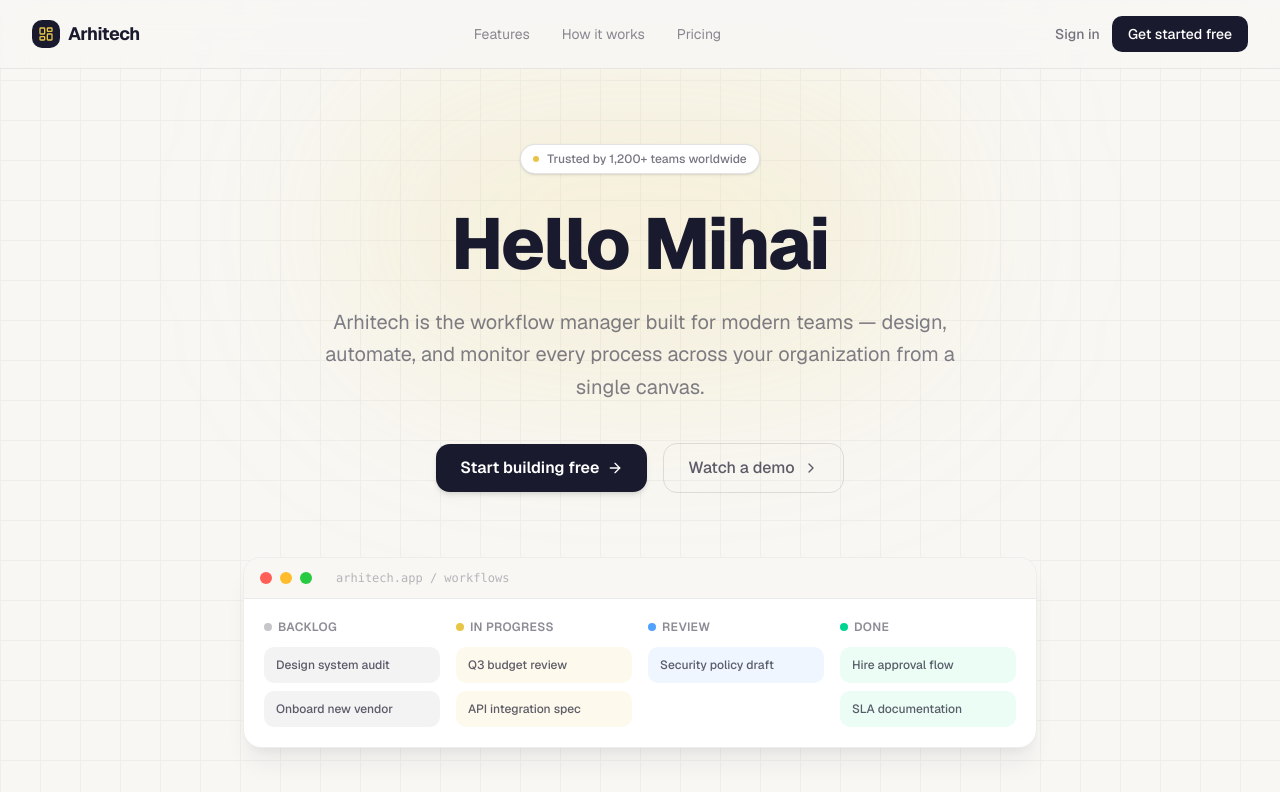
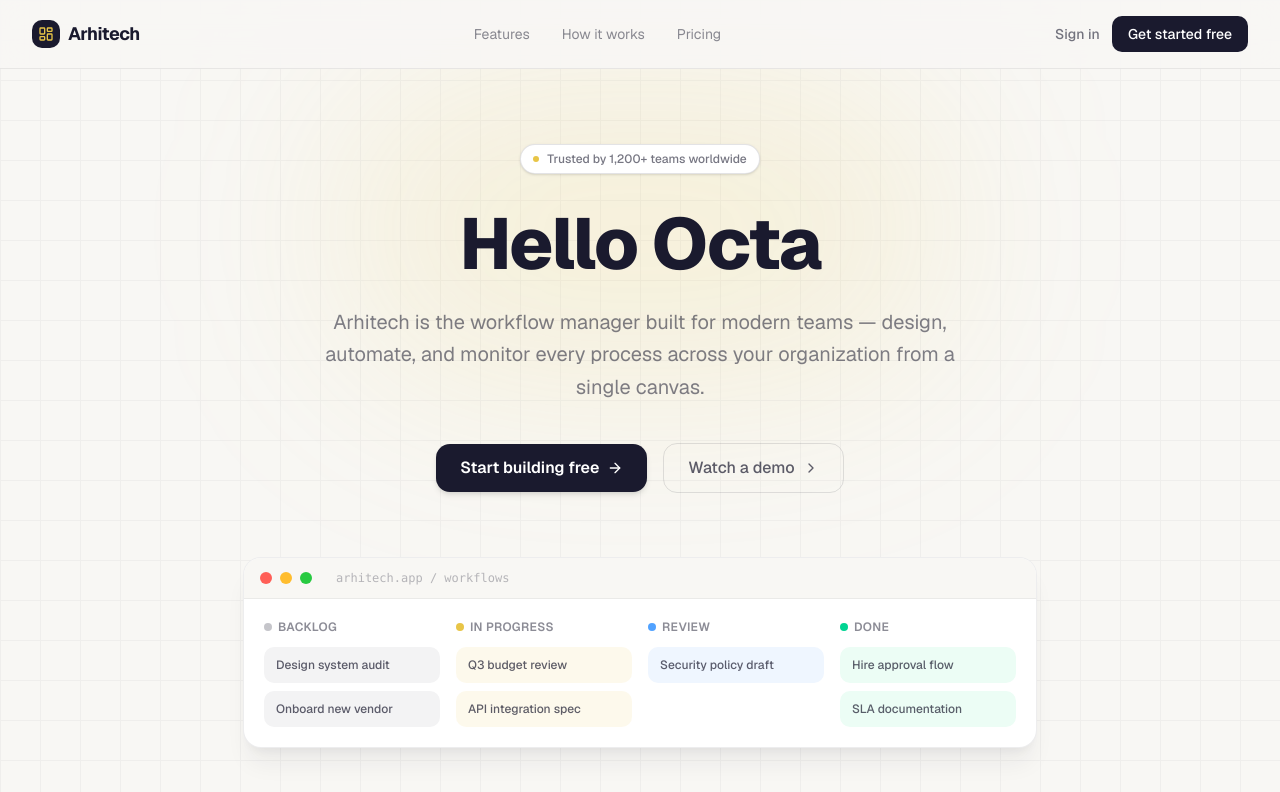
Before and after one commit to Orbit-SS/orbit_sites_service_storm_hello_mihai, a Next.js app: page / in a window 1280 px wide. Shown: the top 792 px of the page. Built offline with nearby package versions, Linux system fonts and the light colour scheme.

Commit message:
hello mihai change to hello octa

```diff
--- a/src/app/page.tsx
+++ b/src/app/page.tsx
@@ -61,7 +61,7 @@ export default function Home() {
           </div>
 
           <h1 className="text-5xl md:text-7xl font-extrabold tracking-tight leading-[1.05] mb-6 text-[#1a1a2e]">
-            Hello Mihai
+            Hello Octa
           </h1>
 
           <p className="text-lg md:text-xl text-[#1a1a2e]/55 max-w-2xl mx-auto mb-10 leading-relaxed">
```
